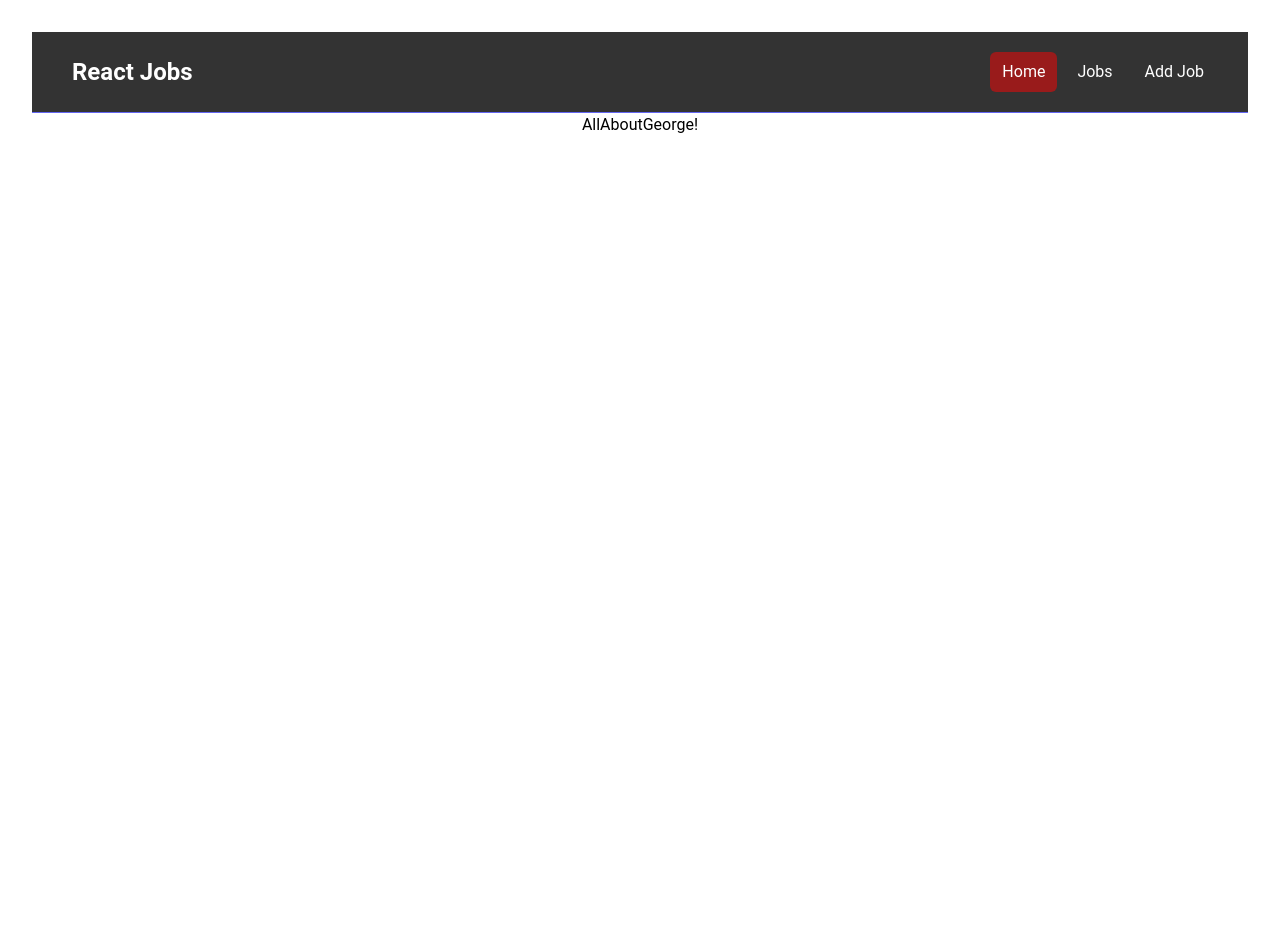
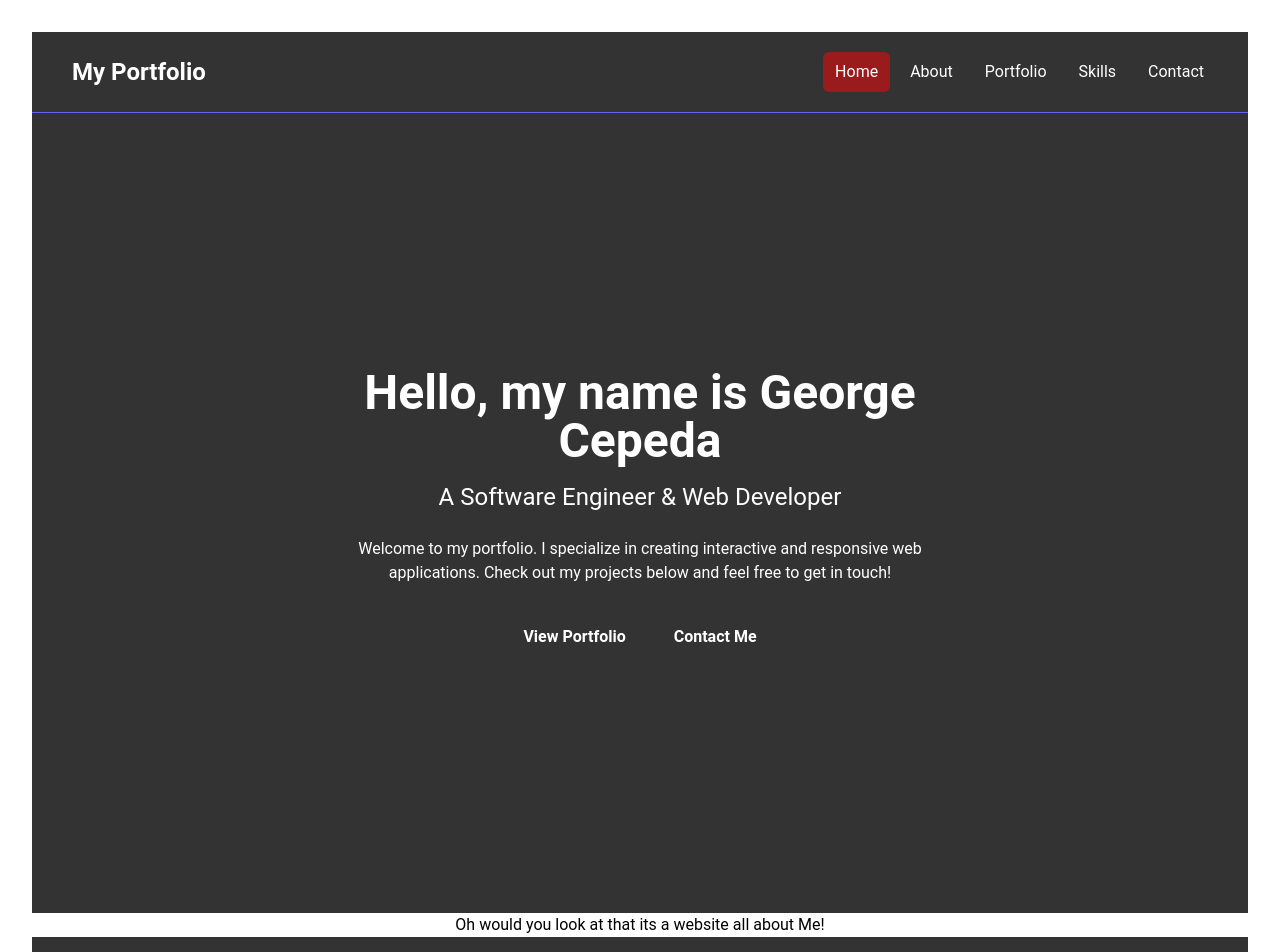
Before and after one commit to GeorgeCepeda/GeorgeCepeda.github.io, a React (Vite) app: page / in a window 1280 px wide. Shown: the top 952 px of the page. Before the commit the page ends 800 px from the top, so only its background shows below. Built offline with nearby package versions, Linux system fonts and the light colour scheme.

Commit message:
Modified Homepage, MainLayout, NavBar, and App. Added Footer, NotFoundPage, UnderConstrutionPage, Hero.

```diff
--- a/src/App.jsx
+++ b/src/App.jsx
@@ -8,6 +8,8 @@ import viteLogo from '/vite.svg'
 import './App.css'
 import MainLayout from './layout/MainLayout'
 import Homepage from './pages/Homepage'
+import NotFoundPage from './pages/NotFoundPage'
+import UnderConstructionPage from './pages/UnderConstructionPage'
 
 function App() {
   const [count, setCount] = useState(0)
@@ -16,6 +18,8 @@ function App() {
     createRoutesFromElements(
       <Route path='/' element={<MainLayout />}>
         <Route index element={<Homepage /> } />
+        <Route path='/about' element={<UnderConstructionPage />} />
+        <Route path='*' element={ <NotFoundPage /> } />
       </Route>
     )
   )
--- /dev/null
+++ b/src/components/Footer.jsx
@@ -0,0 +1,13 @@
+import React from 'react'
+
+const Footer = () => {
+  return (
+    <footer className="bg-grayish text-white p-4">
+      <div className="container mx-auto text-center">
+        <p>&copy; {new Date().getFullYear()} Portfolio of George Cepeda. All rights reserved.</p>
+      </div>
+    </footer>
+  )
+}
+
+export default Footer
--- /dev/null
+++ b/src/components/Hero.jsx
@@ -0,0 +1,25 @@
+import React from 'react'
+
+const Hero = () => {
+  return (
+    <section className="bg-grayish text-white h-screen flex flex-col justify-center items-center text-center">
+      <div className="max-w-xl">
+        <h1 className="text-5xl font-bold mb-4">Hello, my name is George Cepeda</h1>
+        <p className="text-2xl mb-6">A Software Engineer & Web Developer</p>
+        <p className="mb-8">
+          Welcome to my portfolio. I specialize in creating interactive and responsive web applications. Check out my projects below and feel free to get in touch!
+        </p>
+        <div>
+          <button className="bg-accent hover:bg-accent-dark text-white font-bold py-2 px-4 rounded mr-4">
+            View Portfolio
+          </button>
+          <button className="bg-accent hover:bg-accent-dark text-white font-bold py-2 px-4 rounded">
+            Contact Me
+          </button>
+        </div>
+      </div>
+    </section>
+  )
+}
+
+export default Hero
--- a/src/components/Navbar.jsx
+++ b/src/components/Navbar.jsx
@@ -3,7 +3,7 @@ import {NavLink} from 'react-router-dom'
 
 const Navbar = () => {
     const linkClass = ({isActive}) => isActive ?
-    'text-white bg-red-800 hover:bg-gray-900 hover:text-white rounded-md px-3 py-2' :
+    'text-white bg-red-800 hover:bg-redish-light hover:text-white rounded-md px-3 py-2' :
     'text-white hover:bg-gray-900 hover:text-white rounded-md px-3 py-2';
     return (
         <nav className="bg-grayish border-b border-indigo-500">
@@ -15,7 +15,7 @@ const Navbar = () => {
             {/*<!-- Logo -->*/}
             <NavLink className="flex flex-shrink-0 items-center mr-4" to="/">
               <span className="hidden md:block text-white text-2xl font-bold ml-2"
-                >React Jobs</span
+                >My Portfolio </span
               >
             </NavLink>
             <div className="md:ml-auto">
@@ -26,15 +26,25 @@ const Navbar = () => {
                   >Home
                   </NavLink>
                 <NavLink
-                  to="/AboutME"
+                  to="/about"
                   className={ linkClass }
-                  >Jobs
+                  >About
                   </NavLink>
                 <NavLink
-                  to="/Projects"
+                  to="/portfolio"
                   className={ linkClass }
-                  >Add Job
+                  >Portfolio
                   </NavLink>
+                <NavLink
+                  to="/skills"
+                  className={ linkClass }
+                  > Skills
+                </NavLink>
+                <NavLink
+                  to="/contact"
+                  className={ linkClass }
+                  >Contact
+                </NavLink>
               </div>
             </div>
           </div>
--- a/src/layout/MainLayout.jsx
+++ b/src/layout/MainLayout.jsx
@@ -1,6 +1,7 @@
 import React from 'react';
 import { Outlet } from 'react-router-dom';
 import Navbar from '../components/Navbar';
+import Footer from '../components/Footer';
 import { ToastContainer } from 'react-toastify';
 import 'react-toastify/dist/ReactToastify.css';
 
@@ -10,6 +11,7 @@ const MainLayout = () => {
         <Navbar />
         <Outlet />
         <ToastContainer />
+        <Footer />
     </>
   )
 }
--- a/src/pages/Homepage.jsx
+++ b/src/pages/Homepage.jsx
@@ -1,8 +1,15 @@
 import React from 'react'
+import Hero from '../components/Hero'
 
 const Homepage = () => {
   return (
-    <div>AllAboutGeorge!</div>
+    <div>
+      <Hero />
+      <div>
+        Oh would you look at that its a website all about Me!
+      </div>
+    </div>
+
   )
 }
 
--- /dev/null
+++ b/src/pages/NotFoundPage.jsx
@@ -0,0 +1,21 @@
+import React from 'react'
+import { FaExclamationTriangle } from 'react-icons/fa';
+import {Link} from 'react-router-dom';
+
+const NotFoundPage = () => {
+  return (
+    <section className='text-center flex flex-col justify-center items-center h-96'>
+      <FaExclamationTriangle className='text-yellow-400 text-6xl mb-4' />
+      <h1 className='text-6xl font-bold mb-4'>404 Not Found</h1>
+      <p className='text-xl mb-5'>This page does not exist</p>
+      <Link
+        to='/'
+        className='text-white bg-red-800 hover:bg-redish rounded-md px-3 py-2 mt-4'
+      >
+        Go Back
+      </Link>
+    </section>
+  )
+}
+
+export default NotFoundPage
--- /dev/null
+++ b/src/pages/UnderConstructionPage.jsx
@@ -0,0 +1,21 @@
+import React from 'react'
+import { HiOutlineExclamationCircle } from 'react-icons/hi';
+import {Link} from 'react-router-dom';
+
+const UnderConstructionPage = () => {
+  return (
+    <section className='text-center flex flex-col justify-center items-center h-96'>
+      <HiOutlineExclamationCircle className='text-yellow-400 text-6xl mb-4' />
+      <h1 className='text-6xl font-bold mb-4'>Page Under Construction</h1>
+      <p className='text-xl mb-5'>We're working hard to bring this page to you. Please check back later!</p>
+      <Link
+        to='/'
+        className='text-white bg-red-800 hover:bg-redish rounded-md px-3 py-2 mt-4'
+      >
+        Go Back
+      </Link>
+    </section>
+  )
+}
+
+export default UnderConstructionPage
```
